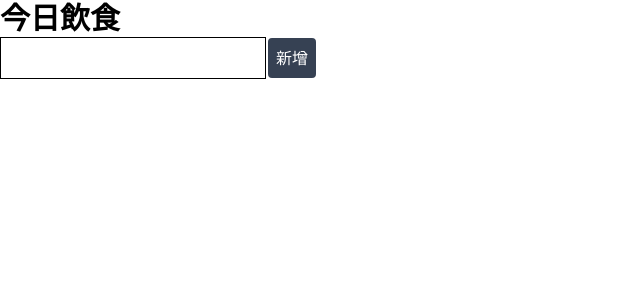
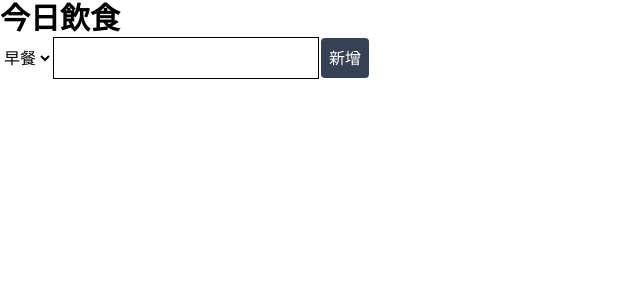
Before and after one commit to TC-Wei/food-log, a Vue app: page / in a window 1280 px wide. Shown: the top 300 px of the page, without its empty margins (0-640 px from the left). Built offline with nearby package versions, Linux system fonts and the light colour scheme.

Commit message:
feat: 新增餐別選擇

```diff
--- a/src/App.vue
+++ b/src/App.vue
@@ -1,14 +1,18 @@
 <script setup lang="ts">
 import { ref } from "vue"
+type Meal = "早餐"|"午餐"|"點心"|"晚餐"|"宵夜"
+interface FoodItem {name:string;meal:Meal}
 
 const food = ref<string>("")
-const foods = ref<string[]>([])
+const meal = ref<Meal>('早餐')
+const foods = ref<FoodItem[]>([])
+
 
 function addFood() {
   if (food.value.trim() === '') {
     return
   }
-  foods.value.push(food.value)
+  foods.value.push({name:food.value,meal:meal.value})
   food.value = ''
 }
 
@@ -19,10 +23,17 @@ function removeFood(index: number) {
 
 <template>
   <h1 class="text-3xl font-bold">今日飲食</h1>
+  <select  class:border p-2 v-model="meal">
+    <option>早餐</option>
+    <option>午餐</option>
+    <option>點心</option>
+    <option>晚餐</option>
+    <option>宵夜</option>
+  </select>
   <input class="border p-2" v-model="food">
   <button class="bg-gray-700 text-white p-2 border-2 rounded-md" @click="addFood">新增</button>
   <ul>
-    <li v-for="(item, i) in foods" :key="i">{{ item }}
+    <li v-for="(item, i) in foods" :key="i">{{ item.meal }}：{{ item.name }}
       <button class="bg-red-400 text-white p-2 border-2 rounded-md" @click="removeFood(i)">刪除</button>
     </li>
   </ul>
```
